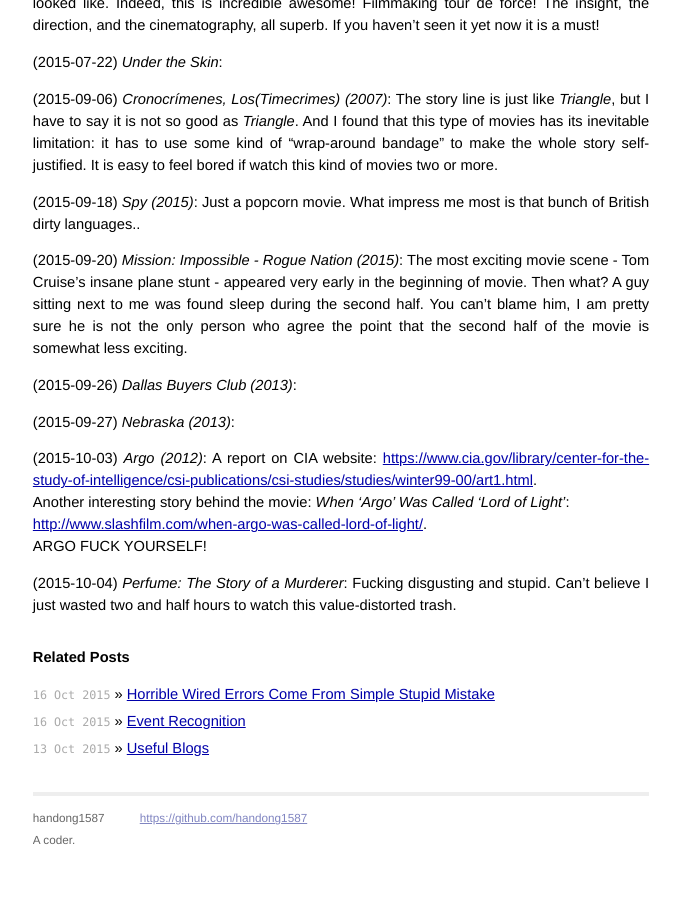
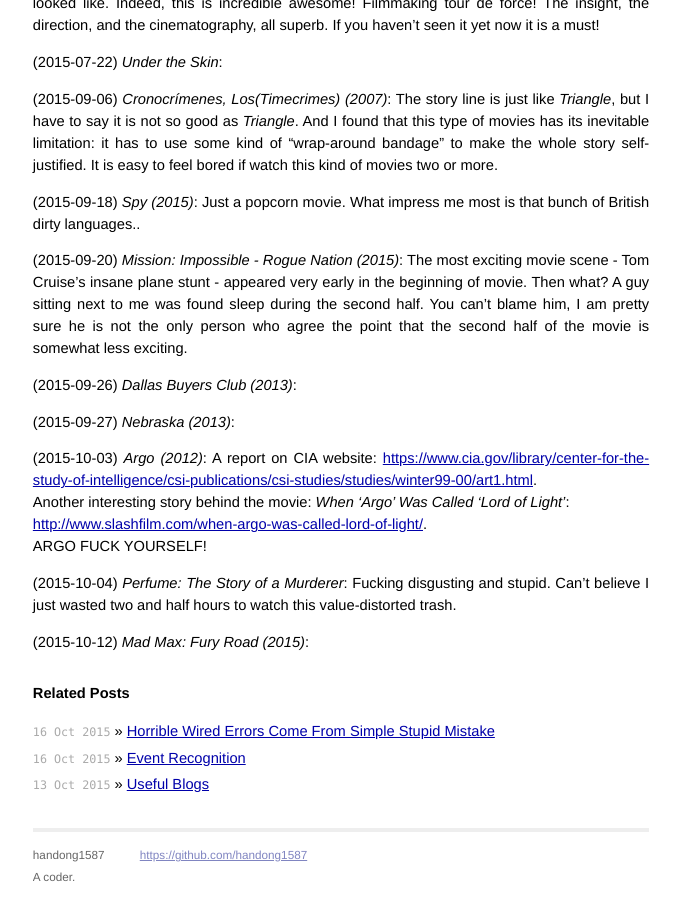
Before and after one commit to handong1587/handong1587.github.io, a Jekyll site: the page built from _posts/leisure/2015-08-29-short-comments-on-movies.md, in a window 1280 px wide and 900 px high, scrolled down 1387 px. Shown: the whole window, without its empty margins (299-979 px from the left). Built offline with Jekyll 4.4.1, drawn with Linux system fonts in a browser that asks for light colours; Markdown is read by kramdown in place of the engine named in the settings; comment, search, counter and statistics services are not loaded; before the commit the page ends 2250 px from its top, so only the background shows below that.

Commit message:
update movie md

```diff
--- a/_posts/leisure/2015-08-29-short-comments-on-movies.md
+++ b/_posts/leisure/2015-08-29-short-comments-on-movies.md
@@ -83,3 +83,5 @@
 ARGO FUCK YOURSELF!
 
 (2015-10-04) *Perfume: The Story of a Murderer*: Fucking disgusting and stupid. Can't believe I just wasted two and half hours to watch this value-distorted trash.
+
+(2015-10-12) *Mad Max: Fury Road (2015)*:
```
